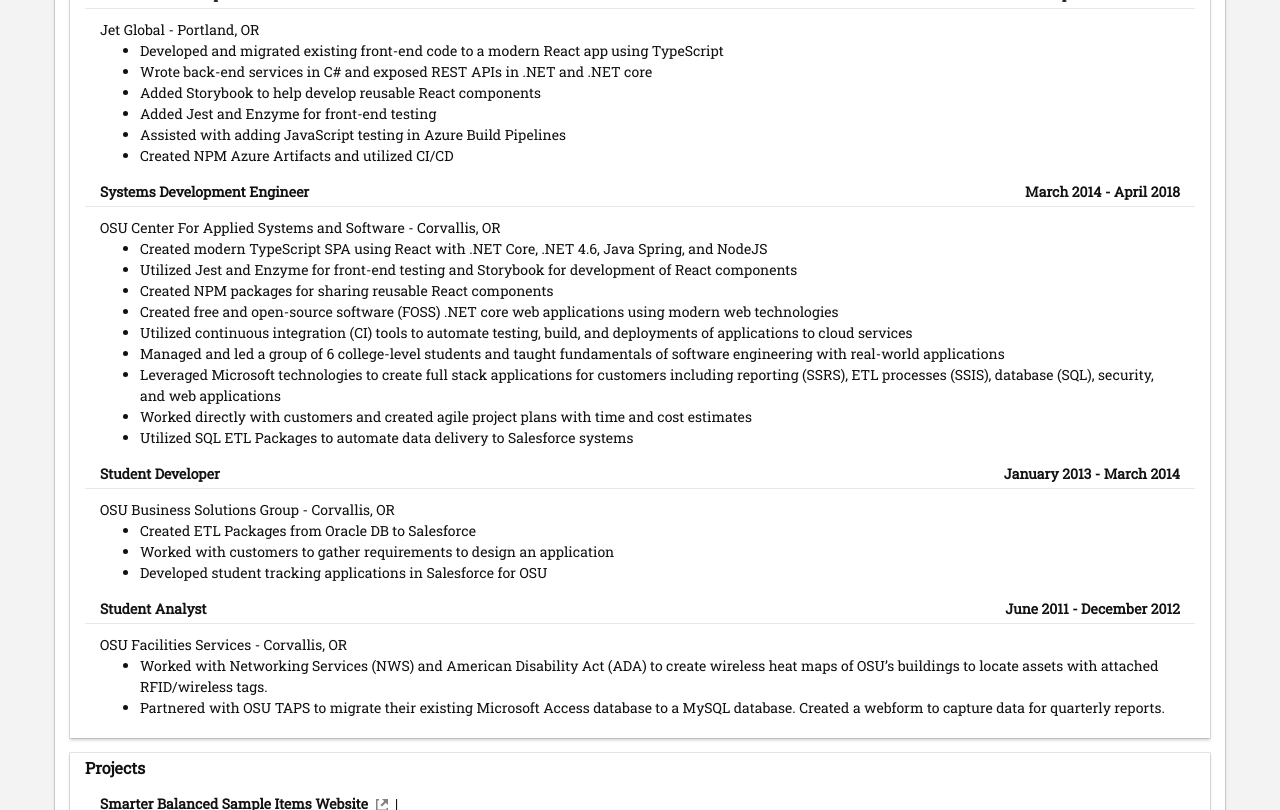
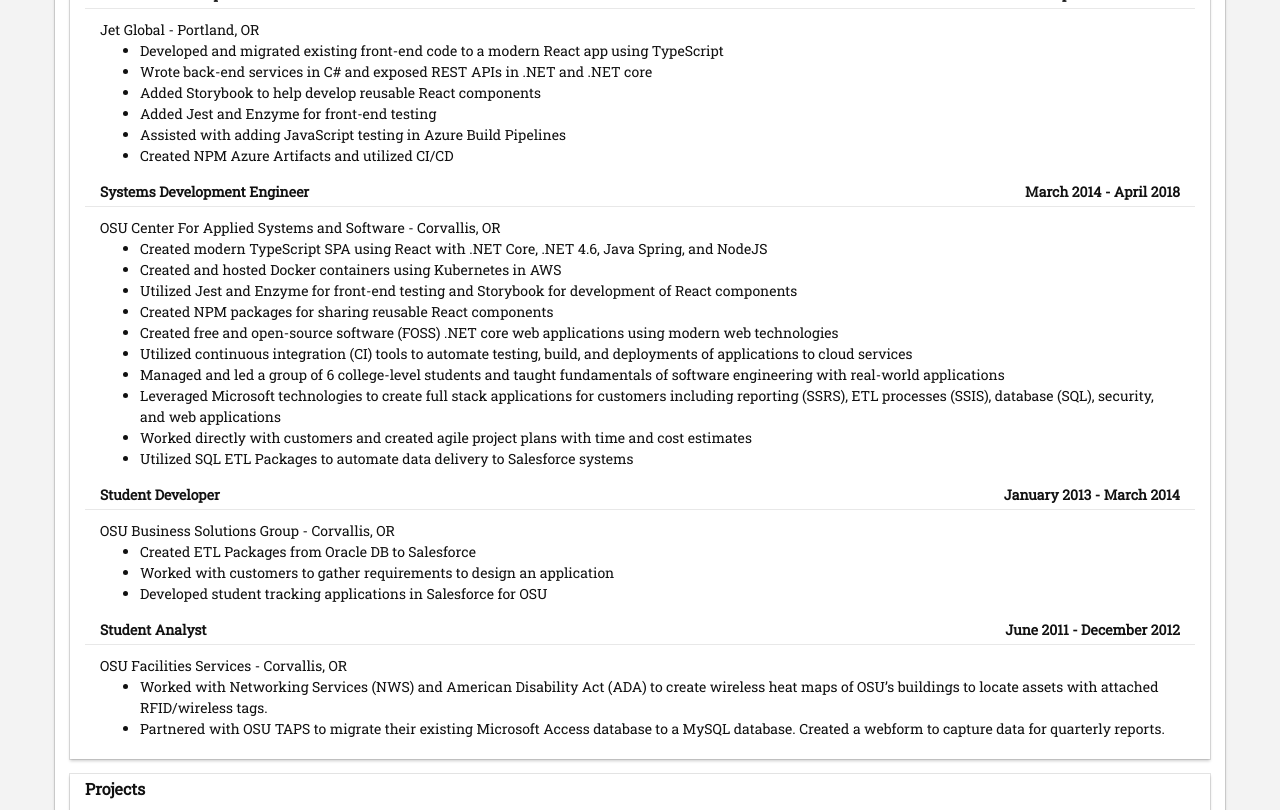
Before and after one commit to alexlepinski/alexlepinski.github.io, a Jekyll site: the page built from index.html, in a window 1280 px wide and 900 px high, scrolled down 845 px, cut to the strip 0-810 px from the top of the window. Built offline with Jekyll 4.4.1, drawn with Linux system fonts in a browser that asks for light colours; some web fonts are replaced.

Commit message:
Updated cass overview changed resume pdf to be from source repo.

```diff
--- a/_includes/resume-link.html
+++ b/_includes/resume-link.html
@@ -1 +1 @@
-{% include icon-link.html url="/assets/resume.pdf" title="Resume" icon="external-link" linktext="Download" %}
+{% include icon-link.html url="https://github.com/alexlepinski/resume/raw/master/resume.pdf" title="Resume" icon="external-link" linktext="Download" %}
--- a/index.html
+++ b/index.html
@@ -118,6 +118,9 @@
               <li>
                 Created modern TypeScript SPA using React with .NET Core, .NET
                 4.6, Java Spring, and NodeJS
+              </li>
+              <li>
+                 Created and hosted Docker containers using Kubernetes in AWS
               </li>
               <li>
                 Utilized Jest and Enzyme for front-end testing and Storybook for
--- a/sitemap.xml
+++ b/sitemap.xml
@@ -16,8 +16,4 @@
 <loc>https://alexlepinski.github.io/about.html</loc>
 <lastmod>2017-02-28T11:33:31-08:00</lastmod>
 </url>
-<url>
-<loc>https://alexlepinski.github.io/assets/resume.pdf</loc>
-<lastmod>2017-03-12T17:09:05-07:00</lastmod>
-</url>
 </urlset>
```
Also changed, not shown: 1 other file.
